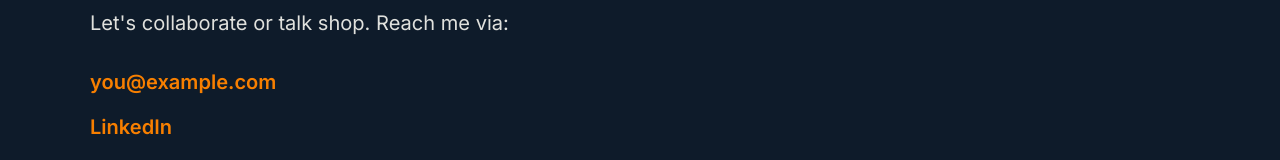
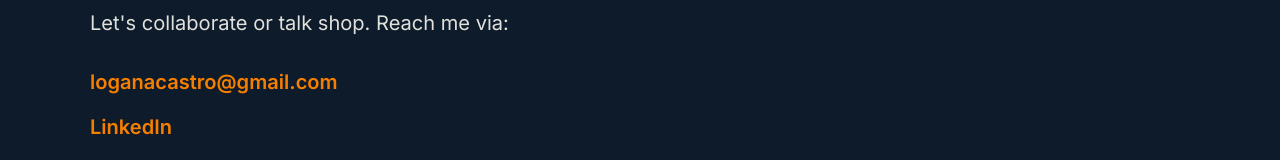
Before and after one commit to Logan-Castro/logan-castro.github.io, a React (Vite) app: page / in a window 1280 px wide. Shown: the part 2443-2603 px from the top of the page. Built offline with nearby package versions, Linux system fonts and the light colour scheme.

Commit message:
Update contact links

```diff
--- a/src/routes/Collaborate.jsx
+++ b/src/routes/Collaborate.jsx
@@ -31,8 +31,8 @@ export default function Collaborate() {
 
           <section className="collaborate-card">
             <h2>Share Your Brief</h2>
-            <p className="collaborate-card__lead">Email works best — include timelines, constraints, or napkin sketches.</p>
-            <a className="button" href="mailto:you@example.com">you@example.com</a>
+            <p className="collaborate-card__lead">Email works best - include timelines, constraints, or napkin sketches.</p>
+            <a className="button" href="mailto:loganacastro@gmail.com">loganacastro@gmail.com</a>
             <p className="collaborate-card__note">Prefer a quick intro call? Mention it and I'll send a Calendly invite.</p>
           </section>
 
@@ -40,7 +40,7 @@ export default function Collaborate() {
             <h2>Other Channels</h2>
             <ul className="collaborate-card__links">
               <li>
-                <a href="https://www.linkedin.com/in/your-profile" target="_blank" rel="noreferrer">
+                <a href="https://www.linkedin.com/in/logan-castro-45b198325/" target="_blank" rel="noreferrer">
                   LinkedIn updates &amp; messages
                 </a>
               </li>
--- a/src/routes/Home.jsx
+++ b/src/routes/Home.jsx
@@ -86,10 +86,10 @@ export default function Home() {
           <p>Let's collaborate or talk shop. Reach me via:</p>
           <ul className="contact-list">
             <li>
-              <a href="mailto:you@example.com">you@example.com</a>
+              <a href="mailto:loganacastro@gmail.com">loganacastro@gmail.com</a>
             </li>
             <li>
-              <a href="https://www.linkedin.com/in/your-profile" target="_blank" rel="noreferrer">
+              <a href="https://www.linkedin.com/in/logan-castro-45b198325/" target="_blank" rel="noreferrer">
                 LinkedIn
               </a>
             </li>
```
